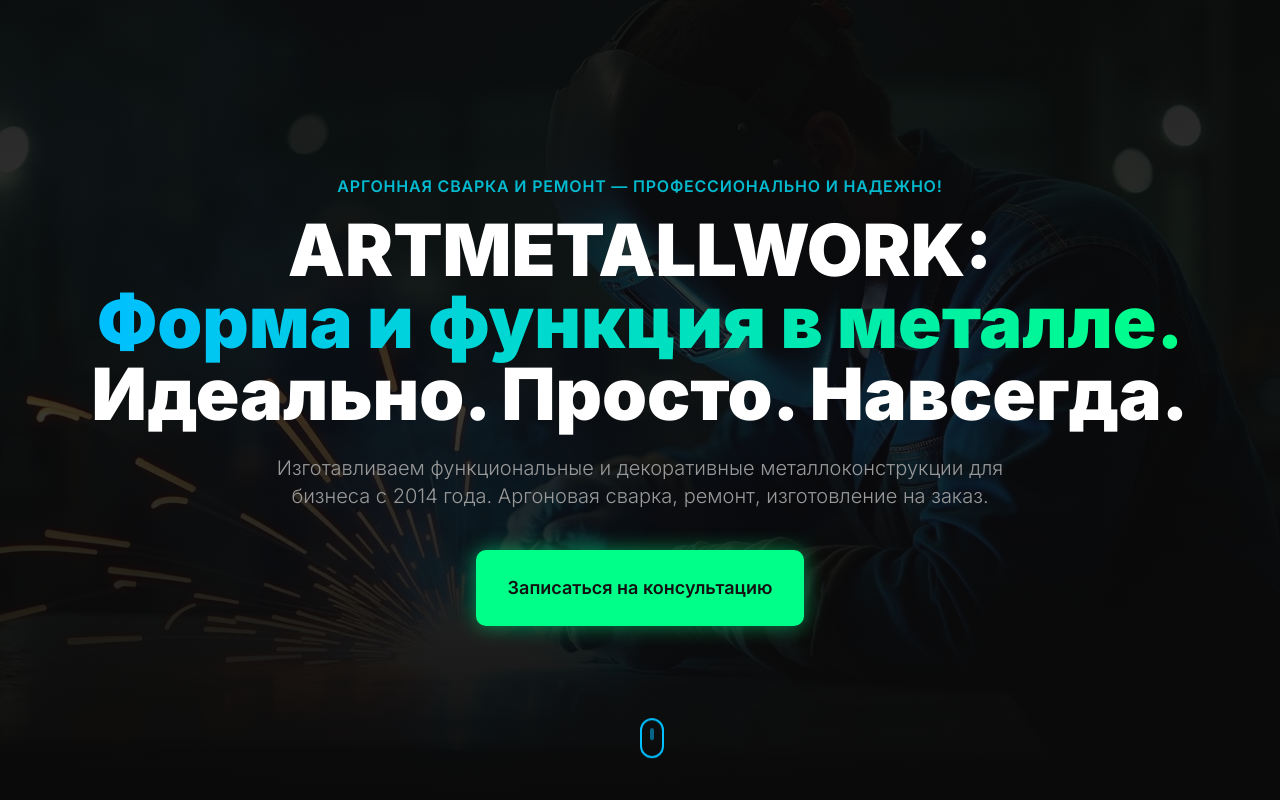
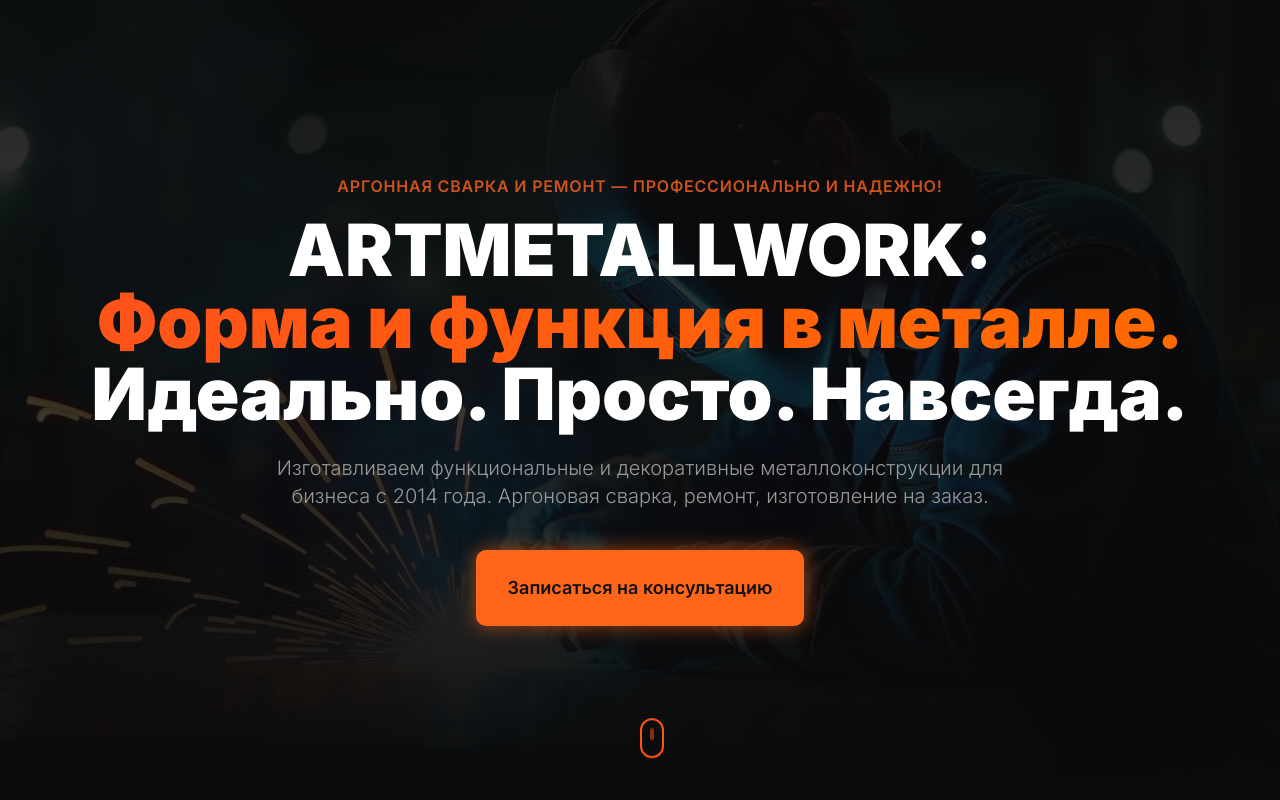
Before and after one commit to artmetallwork/artmetallwork, a React (Vite) app: page / in a window 1280 px wide. Shown: the top 800 px of the page. Built offline with nearby package versions, Linux system fonts and the light colour scheme; the HTML template or start-up script is replaced by a standard one.

Commit message:
Refactor: Update color scheme

```diff
--- a/src/index.css
+++ b/src/index.css
@@ -20,13 +20,13 @@ All colors MUST be HSL.
     --popover: 0 0% 10%;
     --popover-foreground: 0 0% 100%;
 
-    --primary: 195 100% 50%;
+    --primary: 15 100% 55%;
     --primary-foreground: 0 0% 100%;
 
-    --secondary: 211 85% 34%;
+    --secondary: 0 70% 40%;
     --secondary-foreground: 0 0% 100%;
 
-    --accent: 152 100% 50%;
+    --accent: 20 100% 55%;
     --accent-foreground: 0 0% 7%;
 
     --muted: 0 0% 20%;
@@ -37,21 +37,21 @@ All colors MUST be HSL.
 
     --border: 0 0% 15%;
     --input: 0 0% 15%;
-    --ring: 195 100% 50%;
+    --ring: 15 100% 55%;
 
     --radius: 0.75rem;
 
-    /* Neon accents */
-    --neon-blue: 195 100% 50%;
-    --neon-green: 152 100% 50%;
+    /* Neon accents - welding colors */
+    --neon-blue: 15 100% 55%;
+    --neon-green: 20 100% 55%;
 
     /* Gradients */
-    --gradient-dark: linear-gradient(135deg, hsl(0 0% 10%), hsl(211 85% 34%));
-    --gradient-neon: linear-gradient(90deg, hsl(195 100% 50%), hsl(152 100% 50%));
+    --gradient-dark: linear-gradient(135deg, hsl(0 0% 10%), hsl(0 70% 25%));
+    --gradient-neon: linear-gradient(90deg, hsl(15 100% 55%), hsl(25 100% 50%));
 
     /* Shadows */
-    --shadow-neon-blue: 0 0 20px hsl(195 100% 50% / 0.5);
-    --shadow-neon-green: 0 0 20px hsl(152 100% 50% / 0.5);
+    --shadow-neon-blue: 0 0 20px hsl(15 100% 55% / 0.6);
+    --shadow-neon-green: 0 0 20px hsl(20 100% 55% / 0.6);
     --shadow-card: 0 10px 40px hsl(0 0% 0% / 0.6);
 
     /* Typography */
```
